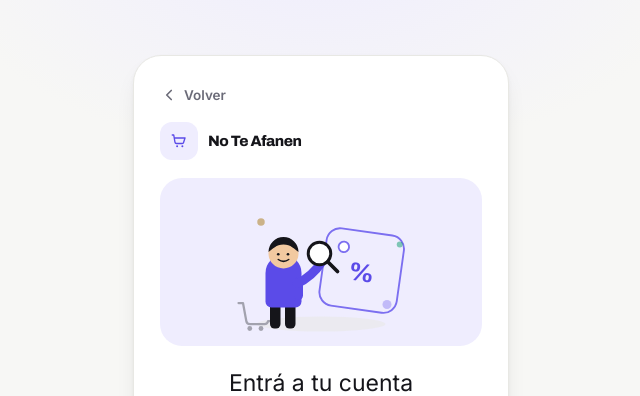
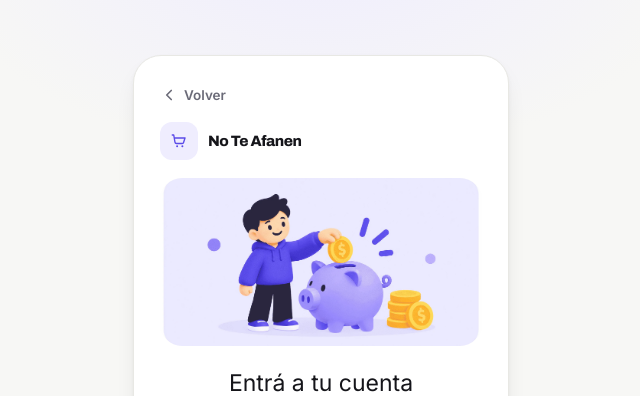
Before and after one commit to nicogarcete444-tech/no-te-afanen, a Next.js app: page /login in a window 1280 px wide. Shown: the top 396 px of the page, without its empty margins (319-959 px from the left). Built offline with nearby package versions, Linux system fonts and the light colour scheme; no server answers.

Commit message:
Actualizo archivos de la web

```diff
--- a/app/globals.css
+++ b/app/globals.css
@@ -861,16 +861,16 @@
 .auth-brand .brand-icon{width:38px;height:38px;border-radius:12px;}
 .auth-brand-name{font-family:var(--font-archivo),sans-serif;font-weight:800;font-size:15px;letter-spacing:-0.03em;}
 
-/* panel de ilustración: caja redondeada con lavado de acento detrás del
-   dibujo, como en las apps de referencia (Ualá/Mercado Pago), sin llegar a
-   ser un fondo violeta sólido para no perder el sistema neutro del resto
-   de la app. */
+/* panel de ilustración: caja redondeada que encuadra la imagen a pantalla
+   completa (cover). La imagen ya trae su propio fondo lila y esquinas
+   redondeadas "pintadas", así que el panel solo la recorta prolijo, sin
+   segundo fondo ni padding que la achique. */
 .auth-illustration-panel{
-  background:var(--accent-wash);border-radius:var(--r-lg);
-  padding:14px 10px 4px;margin-bottom:20px;height:168px;
-  display:flex;align-items:flex-end;justify-content:center;overflow:hidden;
-}
-.auth-illustration-panel svg{width:100%;height:100%;max-width:240px;}
+  border-radius:var(--r-lg);
+  margin-bottom:20px;height:168px;
+  overflow:hidden;
+}
+.auth-illustration-panel img{width:100%;height:100%;object-fit:cover;display:block;}
 
 .auth-title{font-size:23px;margin-bottom:6px;}
 .auth-title-center{text-align:center;}
@@ -981,18 +981,17 @@
 .account-panel{
   position:absolute;top:calc(100% + 10px);right:0;z-index:71;
   background:var(--surface);border:1px solid var(--line);
-  border-radius:var(--r-lg);padding:8px;min-width:270px;
+  border-radius:var(--r-lg);padding:10px;min-width:280px;
   box-shadow:var(--shadow-md);
   animation:fadeUp .16s ease both;
 }
 .account-panel-grip{display:none;}
 
 .account-head{
-  display:flex;align-items:center;gap:12px;padding:10px 10px 14px;
-  border-bottom:1px solid var(--line);margin-bottom:6px;
+  display:flex;align-items:center;gap:12px;padding:12px;
 }
 .account-avatar{
-  width:38px;height:38px;border-radius:50%;flex-shrink:0;
+  width:40px;height:40px;border-radius:50%;flex-shrink:0;
   display:flex;align-items:center;justify-content:center;
   background:var(--ink);color:var(--bg);
   font-family:var(--font-archivo),sans-serif;font-weight:800;font-size:16px;
@@ -1003,18 +1002,33 @@
   font-size:13.5px;font-weight:700;color:var(--ink);
   overflow:hidden;text-overflow:ellipsis;white-space:nowrap;
 }
-.account-head-sub{font-size:11.5px;color:var(--ink-soft);margin-top:2px;}
+.account-head-sub{
+  display:flex;align-items:center;gap:5px;
+  font-size:11.5px;color:var(--ink-soft);margin-top:2px;
+}
+.account-head-sub-dot{color:var(--ink-faint);}
 
 /* el encabezado (avatar + mail) ahora es tocable: entra a "Tu perfil".
-   Mismo look que .account-head pero como <button>, con flecha a la
-   derecha para que se note que abre algo. */
+   Se separa del resto de la lista como una tarjeta propia (fondo + borde
+   + esquinas redondeadas) para que quede claro de un vistazo que es un
+   bloque distinto y tocable, no una fila más del menú. El texto "Ver
+   perfil" y el chip con la flecha refuerzan que ahí adentro hay más. */
 .account-head-button{
-  width:100%;background:none;border:none;cursor:pointer;text-align:left;
-  border-radius:var(--r-sm);transition:background .12s ease;
-}
-.account-head-button:hover{background:var(--surface-2);}
-.account-head-button .account-row-chevron{flex-shrink:0;}
-.account-head-static{border-bottom:none;padding-bottom:4px;}
+  width:100%;display:flex;align-items:center;gap:12px;text-align:left;
+  background:var(--surface-2);border:1px solid var(--line);cursor:pointer;
+  border-radius:var(--r-md);margin-bottom:10px;
+  transition:background .12s ease, border-color .12s ease, transform .1s ease;
+}
+.account-head-button:hover{background:var(--chip-bg);border-color:var(--line-strong);}
+.account-head-button:active{transform:scale(.99);}
+.account-head-chevron{
+  flex-shrink:0;width:26px;height:26px;border-radius:50%;
+  display:flex;align-items:center;justify-content:center;
+  background:var(--surface);color:var(--ink-soft);
+  box-shadow:inset 0 0 0 1px var(--line);
+}
+.account-head-button:hover .account-head-chevron{color:var(--ink);}
+.account-head-static{padding:6px 12px 16px;border-bottom:1px solid var(--line);margin-bottom:6px;}
 
 /* --- "Tu perfil": sub-pantalla dentro del mismo panel --- */
 .account-profile-topbar{
@@ -1038,26 +1052,45 @@
 .account-delete-confirm-btn{background:var(--up);color:#fff;}
 .account-delete-confirm-btn:hover{opacity:.88;}
 
-.account-rows{display:flex;flex-direction:column;gap:2px;}
+/* Lista "agrupada" tipo Ajustes de iOS / Mercado Pago / Ualá: en vez de
+   filas sueltas con separación entre ellas, cada sección es UNA tarjeta
+   gris con las filas adentro separadas por líneas finas. Es el patrón que
+   usan casi todas las apps grandes para menús de cuenta — más compacto,
+   más prolijo, y agrupa visualmente lo que está relacionado. */
+.account-rows{
+  display:flex;flex-direction:column;
+  background:var(--surface-2);border-radius:var(--r-md);
+  overflow:hidden;margin-bottom:10px;
+}
 .account-row{
   display:flex;align-items:center;gap:12px;width:100%;
-  background:none;border:none;border-radius:var(--r-sm);
-  padding:12px 10px;cursor:pointer;text-align:left;text-decoration:none;
+  background:none;border:none;border-radius:0;
+  padding:11px 12px;cursor:pointer;text-align:left;text-decoration:none;
   font-family:var(--font-inter),sans-serif;font-size:14px;font-weight:600;color:var(--ink);
   transition:background .12s ease;
 }
+.account-row + .account-row,
+.account-rows > .account-premium-badge + .account-row,
+.account-row + .account-premium-badge{border-top:1px solid var(--line);}
 .account-row span{flex:1;min-width:0;}
-.account-row svg{flex-shrink:0;color:var(--ink-soft);}
-.account-row-chevron{color:var(--ink-faint) !important;}
-.account-row:hover{background:var(--surface-2);}
+.account-row-chevron{color:var(--ink-faint) !important;flex-shrink:0;}
+.account-row:hover{background:var(--surface);}
 .account-row-accent{color:var(--accent);}
-.account-row-accent svg{color:var(--accent);}
 .account-row-danger{color:var(--up);}
-.account-row-danger svg{color:var(--up);}
+
+/* chip circular detrás de cada ícono de fila: separa mejor el ícono del
+   texto y le da más jerarquía a la lista que un ícono "pelado". */
+.account-row-icon{
+  flex-shrink:0;width:30px;height:30px;border-radius:50%;
+  display:flex;align-items:center;justify-content:center;
+  background:var(--surface);color:var(--ink-soft);
+}
+.account-row-accent .account-row-icon{background:var(--accent-wash);color:var(--accent);}
+.account-row-danger .account-row-icon{background:color-mix(in srgb, var(--up) 14%, transparent);color:var(--up);}
 
 .account-section-label{
   font-size:11px;font-weight:700;letter-spacing:.04em;text-transform:uppercase;
-  color:var(--ink-faint);padding:10px 10px 4px;
+  color:var(--ink-faint);padding:4px 6px 8px;
 }
 
 .account-row-switch{cursor:default;}
@@ -1076,10 +1109,10 @@
 .theme-switch.is-on .theme-switch-knob{transform:translateX(16px);}
 
 .account-premium-badge{
-  display:flex;align-items:center;gap:8px;padding:12px 10px;border-radius:var(--r-sm);
-  font-size:13.5px;font-weight:700;color:var(--down);background:var(--down-wash);margin-bottom:2px;
-}
-.account-premium-badge svg{flex-shrink:0;}
+  display:flex;align-items:center;gap:12px;padding:11px 12px;
+  font-size:14px;font-weight:600;color:var(--down);
+}
+.account-row-icon-check{background:var(--down-wash);color:var(--down);}
 
 /* Contador de bajadas de precio sin leer, en la fila "Bajadas de precio"
    del menú de cuenta (antes vivía como globito sobre la campana suelta en
@@ -1137,8 +1170,10 @@
     display:block;width:38px;height:4px;border-radius:999px;
     background:var(--line-strong);margin:8px auto 6px;
   }
-  .account-row{padding:15px 8px;font-size:15px;}
-  .account-head{padding:8px 8px 16px;}
+  .account-row{padding:14px 8px;font-size:15px;}
+  .account-row-icon{width:34px;height:34px;}
+  .account-head-button{padding:14px;}
+  .account-head-static{padding:6px 8px 16px;}
 }
 @keyframes sheetUp{from{transform:translateY(100%);}to{transform:translateY(0);}}
 
@@ -1158,11 +1193,8 @@
   padding:6px 8px;border-radius:8px;
 }
 
-.account-premium-badge{
-  display:flex;align-items:center;gap:6px;padding:8px 10px;border-radius:8px;font-size:12px;font-weight:700;
-  color:var(--best-text);background:var(--best-bg);margin:2px 0 4px;
-}
-.account-premium-badge svg{flex-shrink:0;}
+.account-premium-badge{color:var(--best-text);}
+.account-row-icon-check{background:var(--best-bg);color:var(--best-text);}
 
 /* --- modal Premium --- */
 .premium-status{
@@ -1430,13 +1462,20 @@
 }
 .price-freshness-refresh:disabled{color:var(--ink-faint);cursor:default;text-decoration:none;}
 
-/* --- hojas: overlay real y ancho contenido en escritorio --- */
+/* --- hojas: overlay real siempre; ancho contenido y esquinas
+   redondeadas SOLO en pantallas anchas. En mobile la hoja es pantalla
+   completa (inset:0, toca el borde superior real), así que redondear ahí
+   corta un triangulito en cada esquina que deja ver el overlay oscuro de
+   fondo — se ve como una mancha negra pegada al borde. En escritorio la
+   hoja queda centrada con aire alrededor, ahí sí tiene sentido redondear. */
 .cart-overlay{background:rgba(21,21,26,.35);}
-.cart-sheet{
-  max-width:600px;margin:0 auto;left:0;right:0;
-  border-radius:var(--r-xl) var(--r-xl) 0 0;
-}
-.pd-sheet{max-width:600px;margin:0 auto;left:0;right:0;}
+@media (min-width:600px){
+  .cart-sheet{
+    max-width:600px;margin:0 auto;left:0;right:0;
+    border-radius:var(--r-xl) var(--r-xl) 0 0;
+  }
+  .pd-sheet{max-width:600px;margin:0 auto;left:0;right:0;}
+}
 
 /* --- modal Premium --- */
 .premium-table{width:100%;border-collapse:collapse;margin-top:14px;font-size:12.5px;}
--- a/app/login/page.tsx
+++ b/app/login/page.tsx
@@ -5,58 +5,18 @@ import { useRouter } from 'next/navigation';
 import { createClient } from '@/lib/supabase/client';
 import { getPasswordChecks, getPasswordStrength, meetsPasswordPolicy } from '@/lib/passwordStrength';
 
-// Ilustración de la pantalla de acceso: una persona comparando precios con
-// una lupa sobre una etiqueta de descuento. Elegida en vez de un ícono
-// genérico de "finanzas" (billete, alcancía) porque la app no es una
-// billetera: es un comparador de precios, y la lupa + etiqueta cuentan esa
-// historia sin necesitar texto.
+// Ilustración de la pantalla de acceso: alguien guardando una moneda en una
+// alcancía, la idea de "ahorro" bien directa. Es una imagen (no SVG dibujado
+// a mano) que ya trae su propio fondo lila, así que el panel la muestra a
+// pantalla completa (cover) en vez de flotarla sobre un segundo fondo.
 function AuthIllustration() {
   return (
-    <svg viewBox="0 0 280 200" width="100%" height="100%" role="img" aria-hidden="true">
-      <ellipse cx="140" cy="176" rx="86" ry="10" fill="var(--line)" opacity="0.5" />
-
-      {/* etiqueta de descuento gigante, de fondo */}
-      <g transform="translate(150 46) rotate(8)">
-        <rect x="0" y="0" width="104" height="104" rx="18" fill="var(--accent-wash)" stroke="var(--accent-soft)" strokeWidth="2.5" />
-        <circle cx="24" cy="24" r="7" fill="var(--surface)" stroke="var(--accent-soft)" strokeWidth="2.5" />
-        <text x="52" y="66" textAnchor="middle" fontSize="34" fontWeight="800" fill="var(--accent)" fontFamily="var(--font-archivo), sans-serif">%</text>
-      </g>
-
-      {/* chispas decorativas */}
-      <circle cx="60" cy="40" r="5" fill="var(--gold)" opacity="0.55" />
-      <circle cx="245" cy="70" r="4" fill="var(--down)" opacity="0.5" />
-      <circle cx="228" cy="150" r="6" fill="var(--accent-soft)" opacity="0.4" />
-
-      {/* carrito chico, marca de la app, apoyado en el piso */}
-      <g transform="translate(30 148)">
-        <path d="M0 0h6l4.4 24a5 5 0 0 0 5 4.2h19a5 5 0 0 0 5-4h5.4" fill="none" stroke="var(--ink-faint)" strokeWidth="3" strokeLinecap="round" strokeLinejoin="round" />
-        <circle cx="15" cy="34" r="3.2" fill="var(--ink-faint)" />
-        <circle cx="30" cy="34" r="3.2" fill="var(--ink-faint)" />
-      </g>
-
-      {/* personaje */}
-      <g transform="translate(58 62)">
-        {/* piernas */}
-        <rect x="14" y="86" width="14" height="34" rx="6" fill="var(--ink)" />
-        <rect x="34" y="86" width="14" height="34" rx="6" fill="var(--ink)" />
-        {/* torso */}
-        <path d="M8 46a24 24 0 0 1 48 0v38a8 8 0 0 1-8 8H16a8 8 0 0 1-8-8Z" fill="var(--accent)" />
-        {/* brazo bajo */}
-        <rect x="46" y="52" width="12" height="30" rx="6" fill="var(--accent)" />
-        {/* cabeza */}
-        <circle cx="32" cy="20" r="20" fill="#F2C9A0" />
-        <path d="M12 18a20 20 0 0 1 40 0c-6-4-10-10-20-10s-14 6-20 10Z" fill="var(--ink)" />
-        <circle cx="25" cy="21" r="1.8" fill="var(--ink)" />
-        <circle cx="38" cy="21" r="1.8" fill="var(--ink)" />
-        <path d="M25 28q7 5 14 0" stroke="var(--ink)" strokeWidth="2" fill="none" strokeLinecap="round" />
-        {/* brazo con lupa, por encima de la cabeza y la etiqueta */}
-        <path d="M50 60c14-6 26-18 34-30" stroke="var(--accent)" strokeWidth="12" strokeLinecap="round" fill="none" />
-        <g transform="translate(80 20)">
-          <circle cx="0" cy="0" r="15" fill="var(--surface)" stroke="var(--ink)" strokeWidth="4" />
-          <line x1="11" y1="11" x2="24" y2="24" stroke="var(--ink)" strokeWidth="5" strokeLinecap="round" />
-        </g>
-      </g>
-    </svg>
+    <img
+      src="/piggy-savings.webp"
+      alt="Guardando ahorros en una alcancía"
+      width={280}
+      height={200}
+    />
   );
 }
 
```
Also changed, not shown: components/Header.tsx (+19 -5 lines), public/piggy-savings.webp (added).
